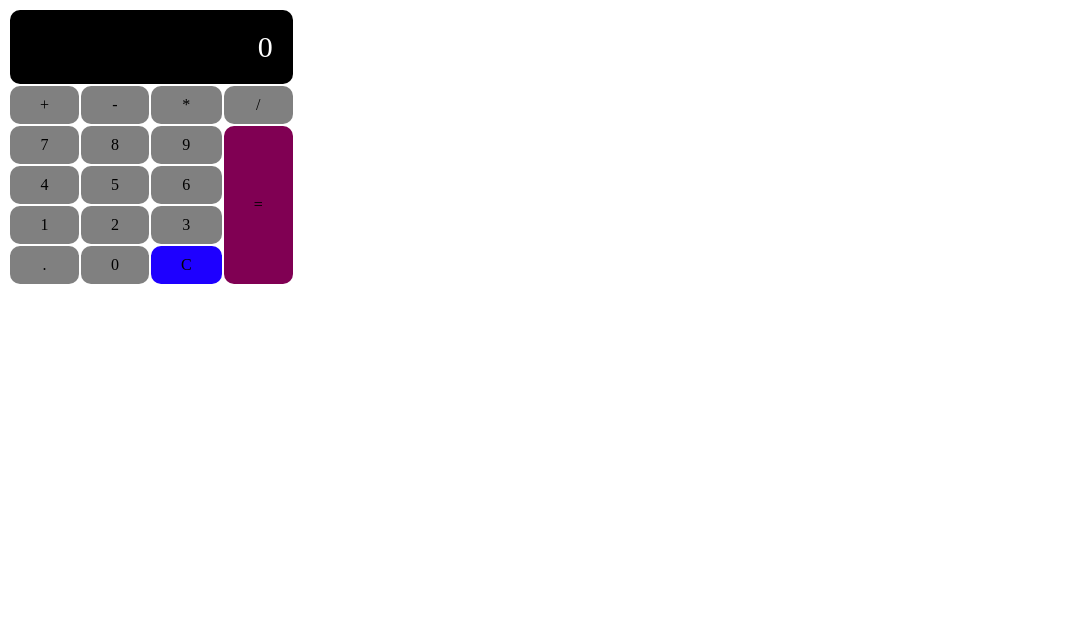
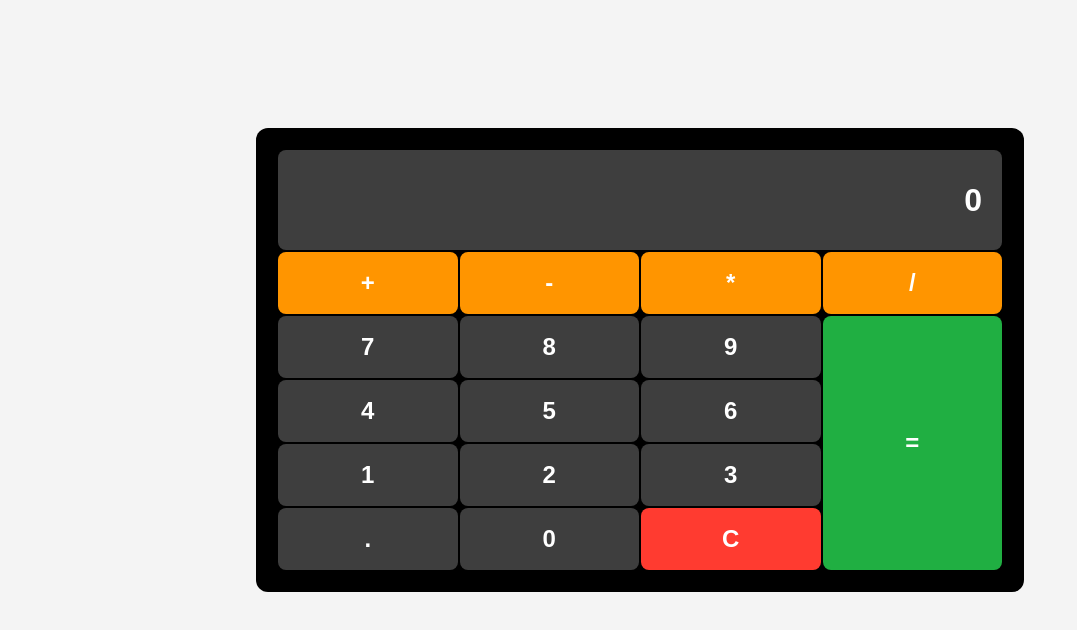
Before and after one commit to NicoleTipping/Simple-Calculator, a plain HTML site: page index.html in a window 1280 px wide. Shown: the whole page, without its empty margins (0-1077 px from the left). Drawn offline with Linux system fonts and the light colour scheme.

Commit message:
Update style.css
Made the design more appealing to the user

```diff
--- a/style.css
+++ b/style.css
@@ -1,29 +1,71 @@
-.operator, .number{
-    text-align: center;
-    background-color: grey;
+body {
+    font-family: Arial, sans-serif;
+    align-items: center;
+    height: 100vh;
+    background-color: #f4f4f4;
+    margin: 10%;
+    margin-left: 20%;
+    margin-right: 20%;
 }
 
-#display{
+.container {
     background-color: black;
+    padding: 20px;
+    border-radius: 12px;
+}
+
+#display {
+    background-color: rgba(128, 128, 128, 0.481);
     color: white;
+    font-size: 2rem;
     text-align: right;
-    font-size: 30px;
     padding: 20px;
 }
 
-td{
-    border-radius: 10px;
-    padding: 10px 30px 10px 30px;
+table {
+    width: 100%;
 }
 
-#C{
-    background-color: rgb(30, 0, 255);
+td {
+    width: 25%;
+    height: 60px;
+    text-align: center;
+    font-size: 1.5rem;
+    font-weight: bold;
+    cursor: pointer;
+    border-radius: 8px;
+    background-color: rgba(128, 128, 128, 0.481);
+    color: white;
+    transition: background 0.2s ease;
 }
 
-#equal{
-    background-color: rgb(128, 0, 83);
+td:hover {
+    background-color: #555;
 }
 
-td:hover{
-    background-color: lightgray;
+.operator {
+    background-color: #ff9500;
+    color: white;
 }
+
+.operator:hover {
+    background-color: #e08900;
+}
+
+#equal {
+    background-color: #28d751d0;
+    color: white;
+}
+
+#equal:hover {
+    background-color: #28d75195;
+}
+
+#C {
+    background-color: #ff3b30;
+    color: white;
+}
+
+#C:hover {
+    background-color: #d62b1a;
+}
```
